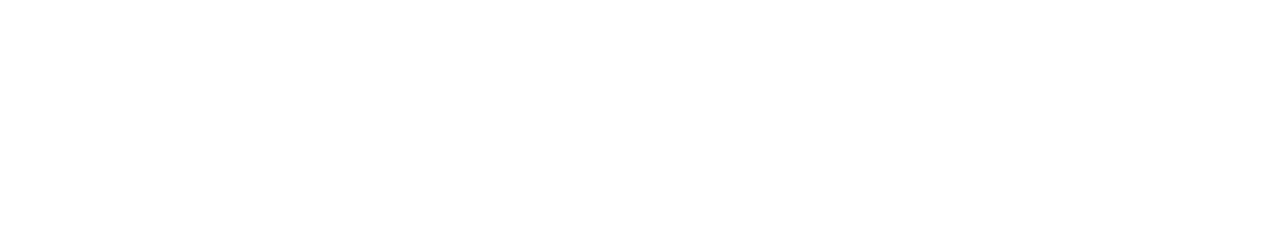
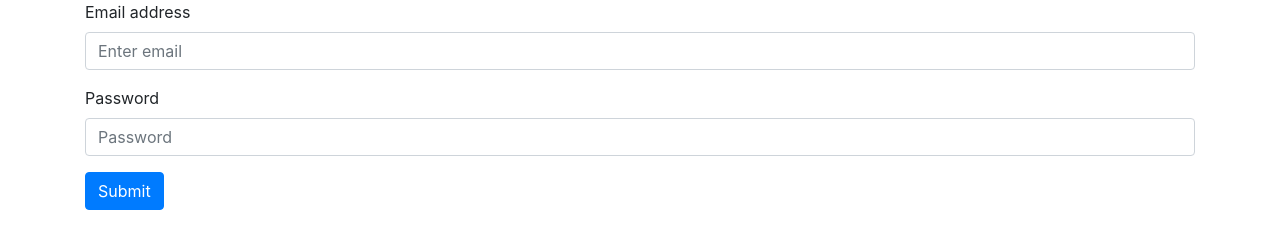
Before and after one commit to Aram314/formtest, a plain HTML site: page index.html in a window 1280 px wide. Drawn offline with nearby package versions, Linux system fonts and the light colour scheme.

Commit message:
add formspree

```diff
--- a/index.html
+++ b/index.html
@@ -2,9 +2,25 @@
 <html lang="en">
 <head>
     <meta charset="UTF-8">
-    <title>Title</title>
+    <title>FORM</title>
+    <link rel="stylesheet" href="https://maxcdn.bootstrapcdn.com/bootstrap/4.0.0/css/bootstrap.min.css" integrity="sha384-Gn5384xqQ1aoWXA+058RXPxPg6fy4IWvTNh0E263XmFcJlSAwiGgFAW/dAiS6JXm" crossorigin="anonymous">
 </head>
 <body>
-
+<div class="container">
+   <form action="https://formspree.io/aram314159265@gmail.com" method="POST">
+       <div class="form-group">
+           <label for="exampleInputEmail1">Email address</label>
+           <input type="text" class="form-control" id="exampleInputEmail1" aria-describedby="emailHelp" placeholder="Enter email">
+       </div>
+       <div class="form-group">
+           <label for="exampleInputPassword1">Password</label>
+           <input type="text" class="form-control" id="exampleInputPassword1" placeholder="Password">
+       </div>
+       <button type="submit" class="btn btn-primary">Submit</button>
+   </form>
+</div>
+<script src="https://code.jquery.com/jquery-3.2.1.slim.min.js" integrity="sha384-KJ3o2DKtIkvYIK3UENzmM7KCkRr/rE9/Qpg6aAZGJwFDMVNA/GpGFF93hXpG5KkN" crossorigin="anonymous"></script>
+<script src="https://cdnjs.cloudflare.com/ajax/libs/popper.js/1.12.9/umd/popper.min.js" integrity="sha384-ApNbgh9B+Y1QKtv3Rn7W3mgPxhU9K/ScQsAP7hUibX39j7fakFPskvXusvfa0b4Q" crossorigin="anonymous"></script>
+<script src="https://maxcdn.bootstrapcdn.com/bootstrap/4.0.0/js/bootstrap.min.js" integrity="sha384-JZR6Spejh4U02d8jOt6vLEHfe/JQGiRRSQQxSfFWpi1MquVdAyjUar5+76PVCmYl" crossorigin="anonymous"></script>
 </body>
 </html>
```
